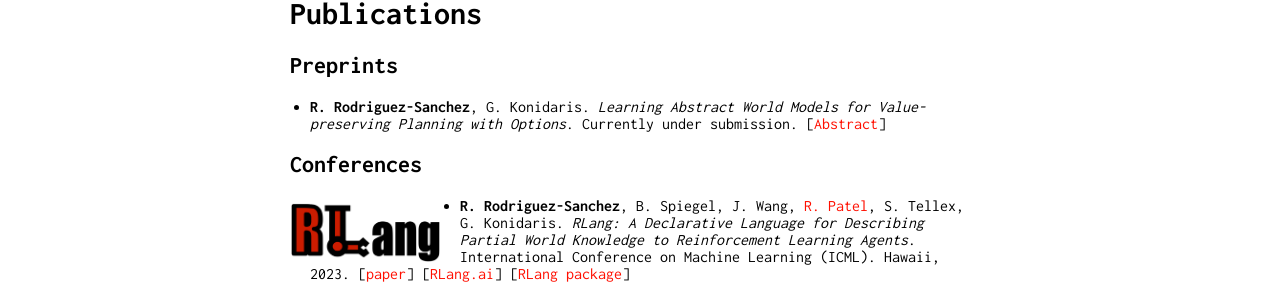
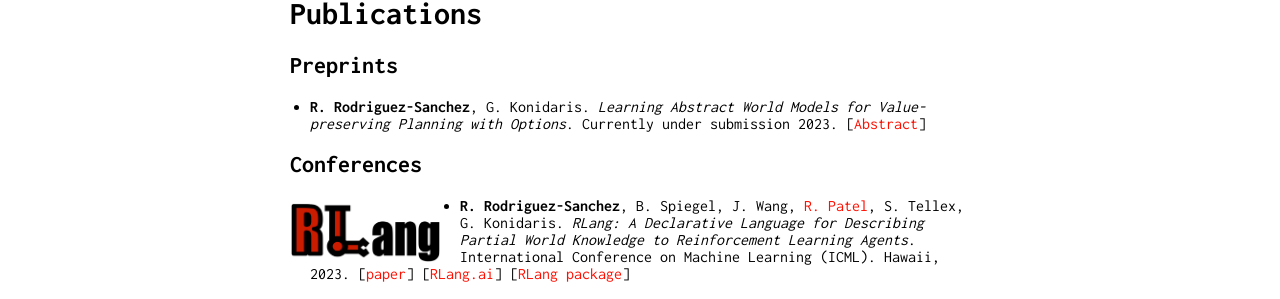
Before and after one commit to rafarodsa/rafarodsa.github.io, a Jekyll site: the page built from index.md, in a window 1280 px wide. Shown: the part 708-1007 px from the top of the page. Built offline with Jekyll 4.4.1, drawn with Linux system fonts in a browser that asks for light colours.

```diff
--- a/index.md
+++ b/index.md
@@ -25,7 +25,7 @@ Furthermore, I've also worked at the intersection of Natural Language and RL, in
 
 ## **Preprints**
 
-- **R. Rodriguez-Sanchez**, G. Konidaris. *Learning Abstract World Models for Value-preserving Planning with Options*. Currently under submission. [<a href="#" onclick="toggleExpand()">Abstract</a>]
+- **R. Rodriguez-Sanchez**, G. Konidaris. *Learning Abstract World Models for Value-preserving Planning with Options*. Currently under submission 2023. [<a href="#" onclick="toggleExpand()">Abstract</a>]
 
 <div class="expandable-content" id="expandable-content" style="display: none;">
     General-purpose agents require fine-grained controls and rich sensory inputs to perform a wide range of tasks. However, this complexity often leads to intractable decision-making. Traditionally, agents are provided with task-specific action  and observation spaces to mitigate this challenge, but this reduces autonomy.
```
